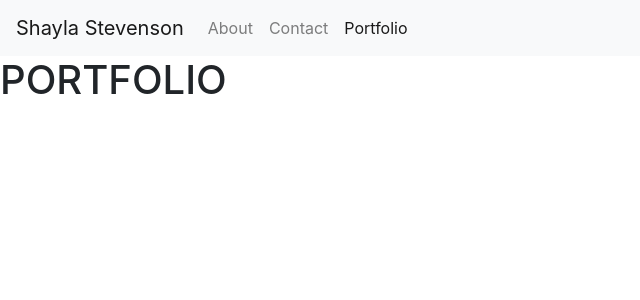
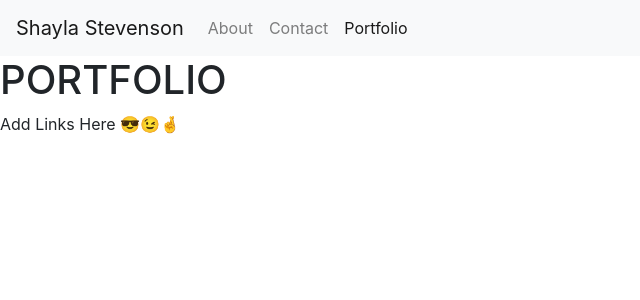
Before and after one commit to ShaylaStevenson/shayla-stevenson, a React (Create React App) app: page /portfolio in a window 1280 px wide. Shown: the top 300 px of the page, without its empty margins (0-640 px from the left). Built offline with nearby package versions, Linux system fonts and the light colour scheme.

Commit message:
footer functioning

```diff
--- a/src/App.js
+++ b/src/App.js
@@ -5,7 +5,7 @@ import About from "./pages/About";
 import Contact from "./pages/Contact";
 import Portfolio from "./pages/Portfolio";
 //import Header from "./components/Header";
-//import Footer from "./components/Footer";
+import Footer from "./components/Footer";
 //import Project from "./components/Project";
 import Navbar from "./components/Navbar";
 
@@ -18,6 +18,7 @@ function App() {
         <Route exact path="/" component={About} />
         <Route exact path="/contact" component={Contact} />
         <Route exact path="/portfolio" component={Portfolio} />
+        <Footer />
       </div>
     </Router>
   );
--- a/src/components/Footer/index.js
+++ b/src/components/Footer/index.js
@@ -0,0 +1,12 @@
+import React from "react";
+import "./style.css";
+
+function Footer() {
+  return (
+    <footer className="footer">
+      <span>Add Links Here 😎😉🤞</span>
+    </footer>
+  );
+}
+
+export default Footer;
```
